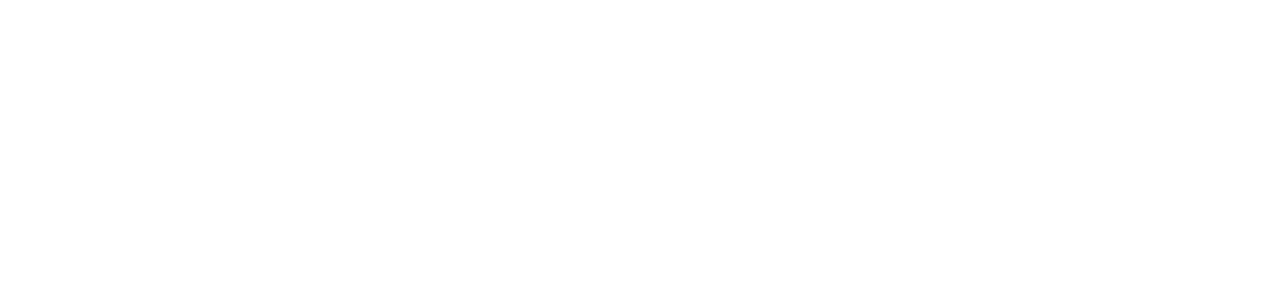
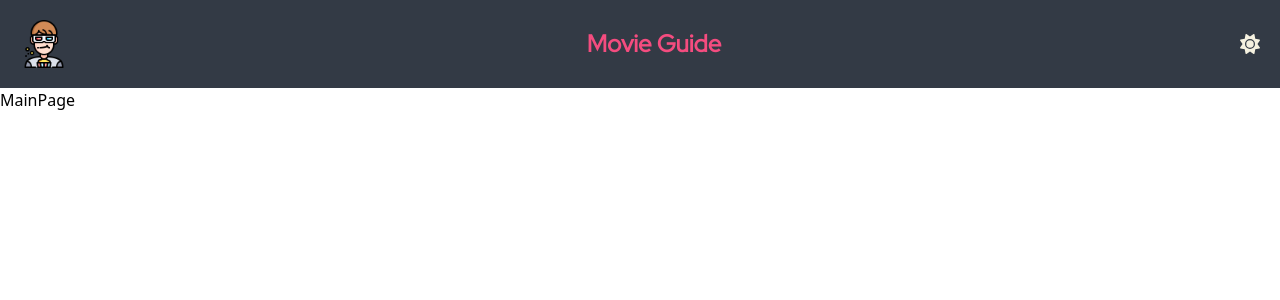
Before and after one commit to Crade47/quadBTeach_assignment, a React (Vite) app: page / in a window 1280 px wide. Shown: the top 300 px of the page. Built offline with nearby package versions, Linux system fonts and the light colour scheme.

Commit message:
Added a navbar consisting of logo title and button to change theme

```diff
--- a/index.html
+++ b/index.html
@@ -4,7 +4,11 @@
     <meta charset="UTF-8" />
     <link rel="icon" type="image/svg+xml" href="/vite.svg" />
     <meta name="viewport" content="width=device-width, initial-scale=1.0" />
-    <title>Vite + React + TS</title>
+    <title>Movie Guide</title>
+    <link rel="preconnect" href="https://fonts.googleapis.com">
+    <link rel="preconnect" href="https://fonts.gstatic.com" crossorigin>
+    <link href="https://fonts.googleapis.com/css2?family=Red+Hat+Display:wght@300;400&display=swap" rel="stylesheet">
+
   </head>
   <body className="dark">
     <div id="root"></div>
--- a/package.json
+++ b/package.json
@@ -9,6 +9,9 @@
     "preview": "vite preview"
   },
   "dependencies": {
+    "@fortawesome/fontawesome-svg-core": "^6.4.0",
+    "@fortawesome/free-solid-svg-icons": "^6.4.0",
+    "@fortawesome/react-fontawesome": "^0.2.0",
     "react": "^18.2.0",
     "react-dom": "^18.2.0",
     "react-router-dom": "^6.10.0"
--- a/src/App.tsx
+++ b/src/App.tsx
@@ -17,7 +17,7 @@
   }
 
   return (
-    <div className="dark:bg-black">
+    <div className="dark:text-white dark:bg-black">
 
     </div>
   )
--- a/src/index.css
+++ b/src/index.css
@@ -1,3 +1,8 @@
 @tailwind base;
 @tailwind components;
 @tailwind utilities;
+
+:root {
+    --dark-primary-color: #333a45;
+    --dark-secondary-color: #f44c7f;
+  }
--- /dev/null
+++ b/src/routes/MainPage.tsx
@@ -0,0 +1,9 @@
+import React from 'react'
+
+const MainPage = () => {
+  return (
+    <div>MainPage</div>
+  )
+}
+
+export default MainPage
--- /dev/null
+++ b/src/routes/Root.tsx
@@ -0,0 +1,56 @@
+import mainLogo from '../../public/mainLogo.png'
+import { useState, useEffect } from "react"
+import { FontAwesomeIcon } from '@fortawesome/react-fontawesome'
+import { faMoon, faSun } from '@fortawesome/free-solid-svg-icons'
+import { Outlet } from 'react-router-dom';
+
+export default function Root() {
+    const [isDark, setIsDark] = useState<boolean>(true);
+
+    useEffect(() => {
+      if (isDark){
+        document.documentElement.classList.add("dark")
+      }else{
+        document.documentElement.classList.remove("dark")
+      }
+    }, [isDark])
+
+    const handleTheme = () =>{
+        setIsDark(isDark=>!isDark)
+    }
+
+    return(
+        <>
+            <div className="
+                flex
+                items-center justify-between
+                p-5
+                dark:text-white dark:bg-darkMain">
+                <img
+                    src={mainLogo}
+                    alt="logo"
+                    className='w-12'
+                />
+
+                <h1 className='
+                mx-auto
+                font-extrabold text-2xl text-center font-redHat dark:text-darkFont'>
+                    Movie Guide
+                </h1>
+
+                <button onClick={handleTheme} className='text-xl'>
+                    {
+                    isDark ?
+                        <FontAwesomeIcon icon={faSun} style={{color: "#f5f1e0",}} />
+                        :
+                        <FontAwesomeIcon icon={faMoon} style={{color: "#828c9b",}}/>
+                    }
+                </button>
+
+            </div>
+            <div>
+                <Outlet/>
+            </div>
+        </>
+    )
+}
--- a/tailwind.config.js
+++ b/tailwind.config.js
@@ -1,4 +1,5 @@
 /** @type {import('tailwindcss').Config} */
+const defaultTheme = require('tailwindcss/defaultTheme')
 export default {
   content: [
     "./index.html",
@@ -6,7 +7,15 @@
   ],
   darkMode:'class',
   theme: {
-    extend: {},
+    extend: {
+      colors:{
+        "darkMain":"var(--dark-primary-color)",
+        "darkFont": "var(--dark-secondary-color)"
+      },
+      fontFamily:{
+        redHat:['"Red Hat Display"', ...defaultTheme.fontFamily.sans]
+      }
+    },
   },
   plugins: [],
 }
```
Also changed, not shown: src/main.tsx (+11 -1 lines), public/mainLogo.png (added), 1 other file (tests, documents, lock files or other folders).
